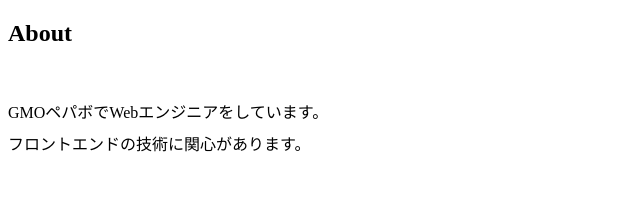
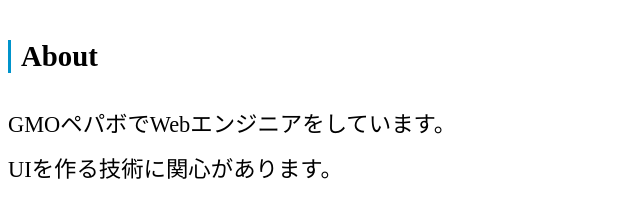
Before and after one commit to yinm/website, a Gatsby site: page /about in a window 1280 px wide. Shown: the whole page, without its empty margins (0-640 px from the left). Built offline with nearby package versions, Linux system fonts and the light colour scheme; Gatsby itself is replaced by a stand-in of ours.

Commit message:
Update About

```diff
--- a/src/pages/about.js
+++ b/src/pages/about.js
@@ -1,24 +1,14 @@
 import React from "react"
 
+import styles from '../templates/style.css'
+
 export default () =>
-  <article
-    style={{
-      marginBottom: '50px',
-    }}
-  >
-    <h1
-      style={{
-        marginBottom: '50px'
-      }}
-    >
+  <article className="article__section">
+    <h1 className="article__title">
       About
     </h1>
-    <p
-      style={{
-        lineHeight: 2,
-      }}
-    >
+    <p className="article__content">
       GMOペパボでWebエンジニアをしています。<br />
-      フロントエンドの技術に関心があります。
+      UIを作る技術に関心があります。
     </p>
   </article>
--- a/src/templates/style.css
+++ b/src/templates/style.css
@@ -7,6 +7,7 @@
 .article__title {
   padding-left: 10px;
   border-left: 3px solid var(--color-blue);
+  margin-bottom: 30px;
   font-size: var(--font-size-xxxl);
 }
 
```
